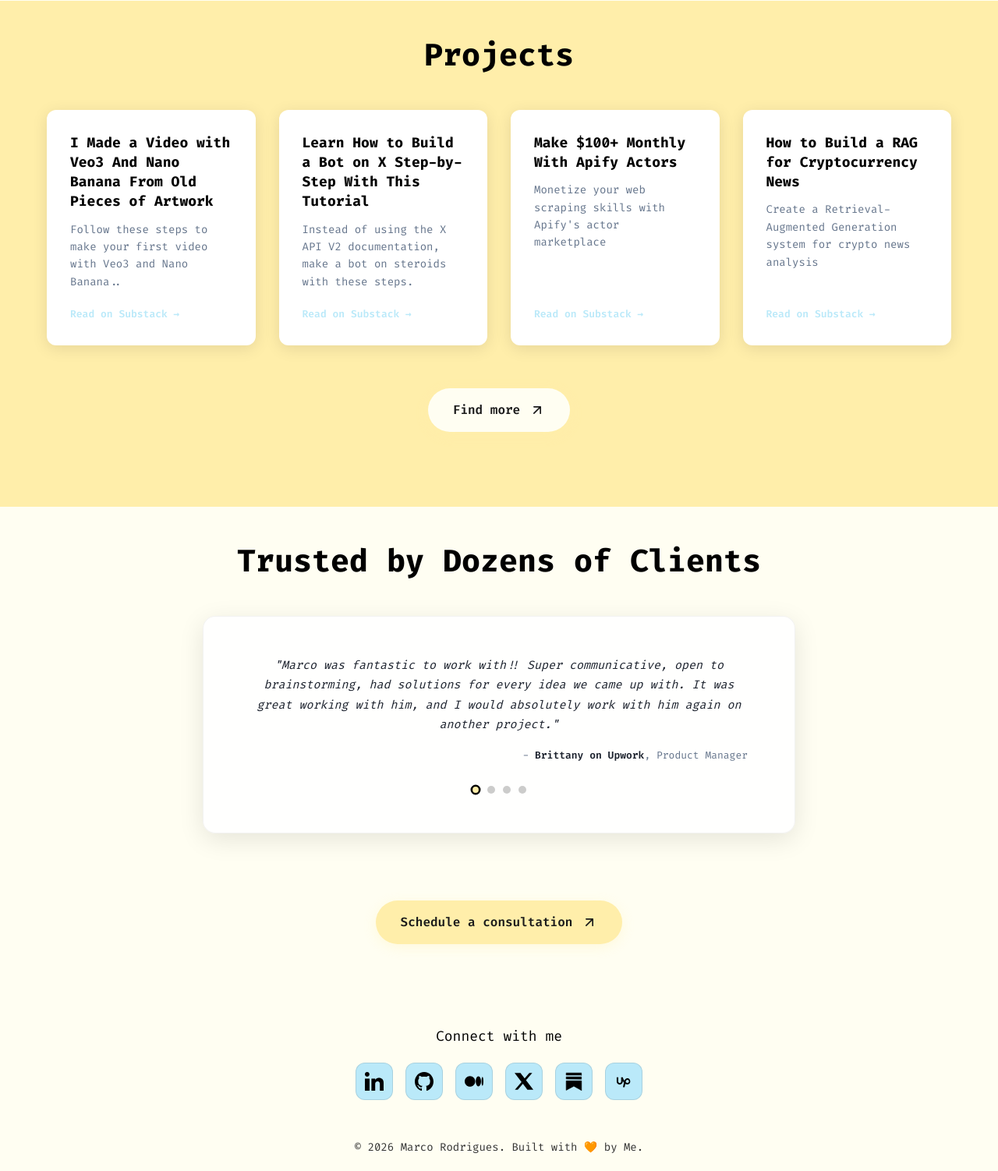
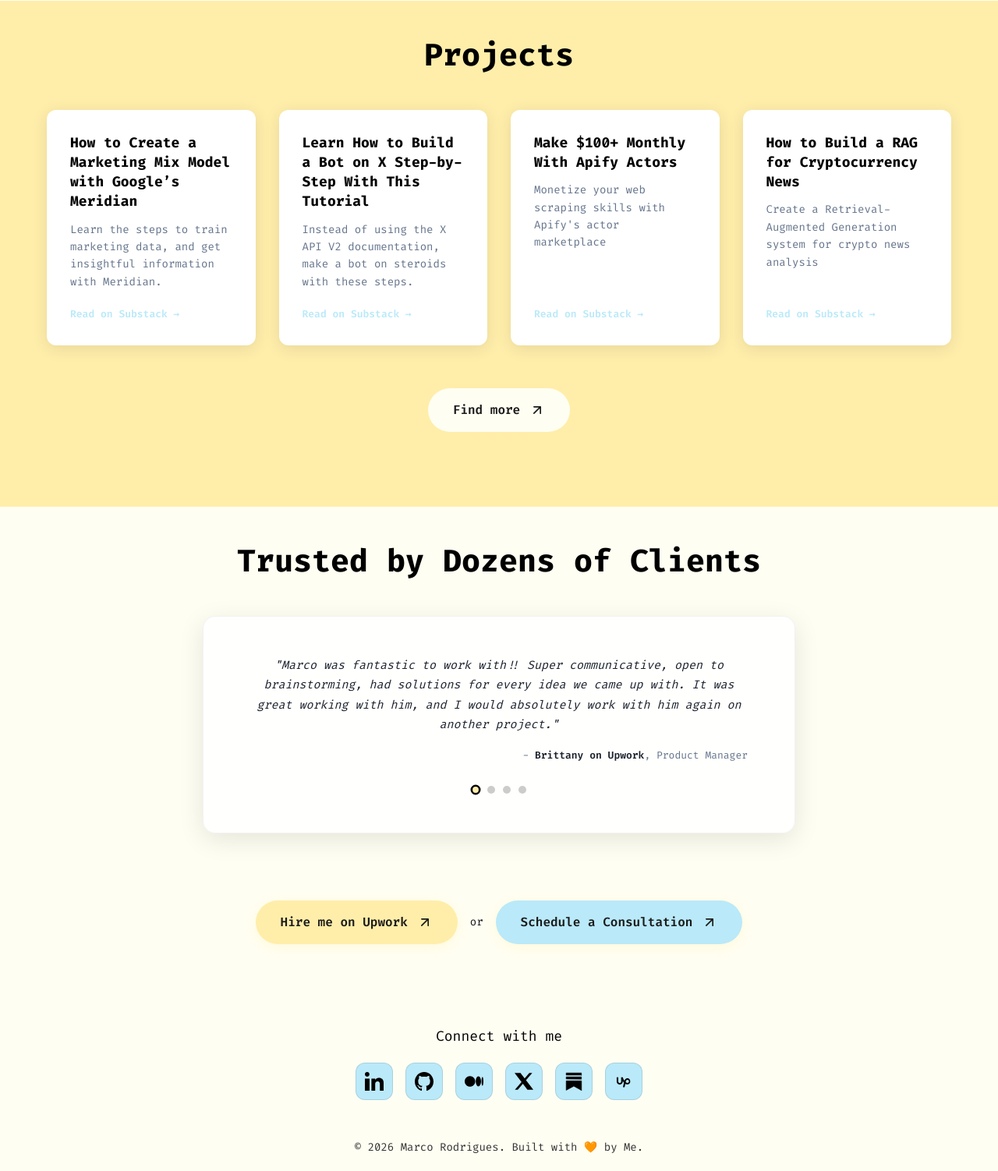
Before and after one commit to macrodrigues/flask_portfolio, a Flask app: page / in a window 1280 px wide. Shown: the part 1741-3243 px from the top of the page at 78% size. Run offline with Flask 3, Linux system fonts and the light colour scheme.

Commit message:
Add one more button at the bottom

```diff
--- a/static/css/styles.css
+++ b/static/css/styles.css
@@ -744,10 +744,18 @@ body {
 }
 
 .blog-label {
+  display: flex;
+  flex-direction: row;
+  align-items: center;
+  justify-content: center;
+  gap: 16px;
   padding: 2%;
-  font-size: larger;
-  font-family: 'fredoka-light', sans-serif;
-  font-weight: bolder;
+}
+
+.cta-or {
+  font-family: 'Fira Code', monospace;
+  font-size: 14px;
+  color: #1a1a1a;
 }
 
 .blog-label-link:link {
@@ -1732,9 +1740,17 @@ body {
     padding: 20px 15px;
   }
 
+  .blog-label {
+    flex-direction: column;
+    gap: 12px;
+  }
+
   .modern-blog-button {
     padding: 12px 24px;
     font-size: 13px;
+    width: 100%;
+    max-width: 320px;
+    justify-content: center;
   }
 
   /* Footer */
--- a/templates/index.html
+++ b/templates/index.html
@@ -8,7 +8,7 @@
         <div class="hero-content">
             <div class="hero-text">
                 <div class="hero-name">I am Marco</div>
-                <div class="hero-title">Python Developer & Data Scientist</div>
+                <div class="hero-title">AI Engineer & Data Scientist</div>
 
                 <!-- Stats Section -->
                 <div class="hero-stats">
@@ -225,10 +225,10 @@
 
         <!-- Gallery item -->
         <div class="project-card">
-          <a href="https://blog.dadhalfdev.com/p/i-made-a-video-with-veo3-and-nano" target="_blank" class="project-card-link">
+          <a href="https://blog.dadhalfdev.com/p/how-to-create-a-marketing-mix-model" target="_blank" class="project-card-link">
               <div class="project-card-content">
-                  <h3 class="project-title">I Made a Video with Veo3 And Nano Banana From Old Pieces of Artwork</h3>
-                  <p class="project-subtitle">Follow these steps to make your first video with Veo3 and Nano Banana..</p>
+                  <h3 class="project-title">How to Create a Marketing Mix Model with Google’s Meridian</h3>
+                  <p class="project-subtitle">Learn the steps to train marketing data, and get insightful information with Meridian.</p>
                   <div class="project-read-more">Read on Substack →</div>
               </div>
           </a>
@@ -430,8 +430,15 @@
 
     <div class="go-to-blogs">
       <div class="blog-label">
-        <a href="https://calendly.com/macrodrigues/30-min-consultation" class="modern-blog-button" style="background: #ffeeaa;" target="_blank">
-          <span>Schedule a consultation</span>
+        <a href="https://www.upwork.com/freelancers/~01185447baa36a1b77" class="modern-blog-button" style="background: #ffeeaa;" target="_blank">
+          <span>Hire me on Upwork</span>
+          <svg width="20" height="20" viewBox="0 0 24 24" fill="none" xmlns="http://www.w3.org/2000/svg">
+            <path d="M7 17L17 7M17 7H7M17 7V17" stroke="currentColor" stroke-width="2" stroke-linecap="round" stroke-linejoin="round"/>
+          </svg>
+        </a>
+        <span class="cta-or">or</span>
+        <a href="https://calendly.com/macrodrigues/30-min-consultation" class="modern-blog-button" style="background: rgba(186, 233, 249, 1);" target="_blank">
+          <span>Schedule a Consultation</span>
           <svg width="20" height="20" viewBox="0 0 24 24" fill="none" xmlns="http://www.w3.org/2000/svg">
             <path d="M7 17L17 7M17 7H7M17 7V17" stroke="currentColor" stroke-width="2" stroke-linecap="round" stroke-linejoin="round"/>
           </svg>
```
